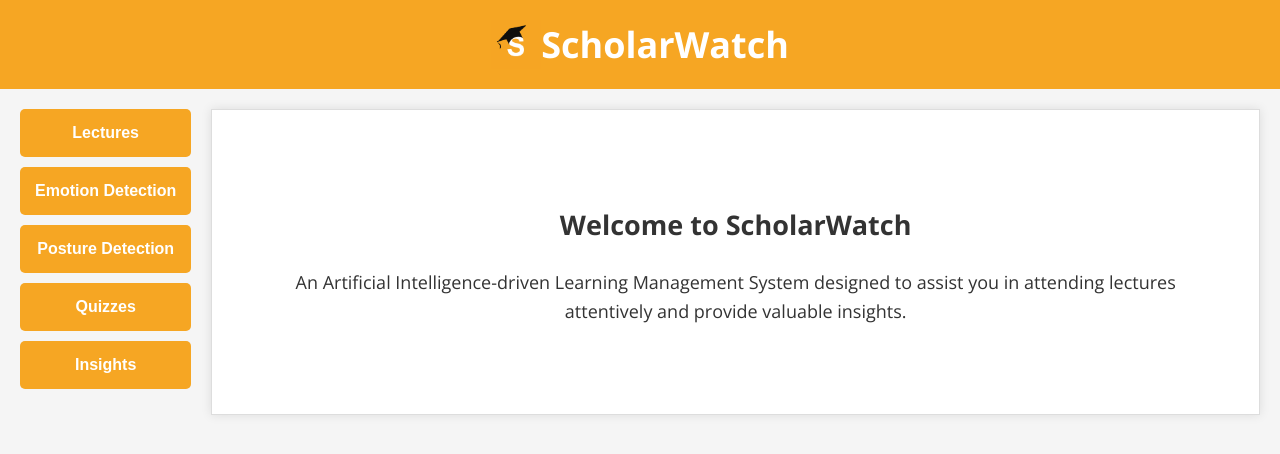
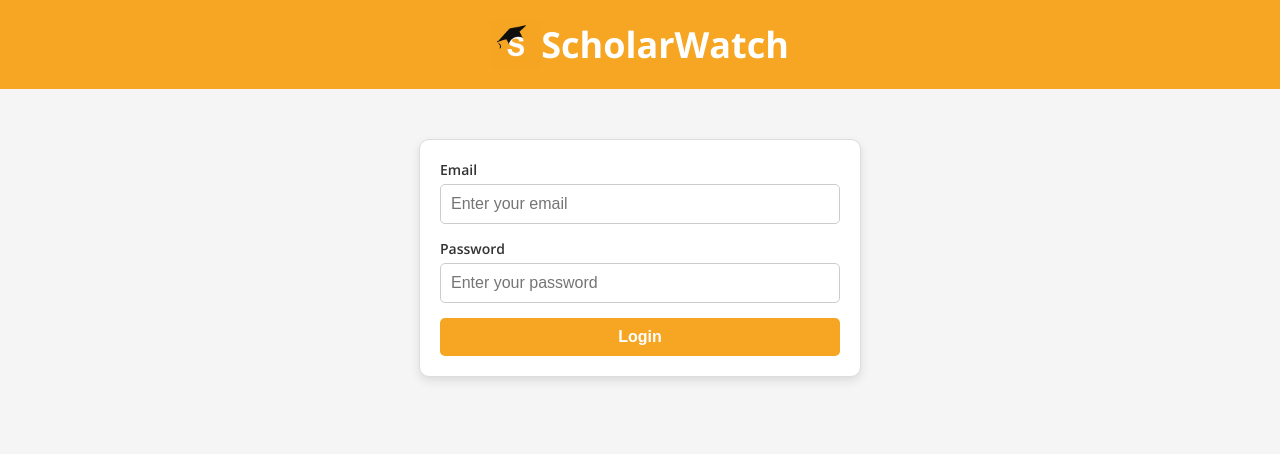
Before and after one commit to Quttoshii/scholarwatch, a React (Create React App) app in the folder webapp/: page / in a window 1280 px wide. Shown: the top 454 px of the page. Built offline with nearby package versions, Linux system fonts and the light colour scheme.

Commit message:
Added Login

```diff
--- a/webapp/src/App.css
+++ b/webapp/src/App.css
@@ -189,3 +189,89 @@ body {
   z-index: 1001; /* Make sure it stays above the video */
   pointer-events: none; /* Prevent interactions with the box */
 }
+
+.login-container {
+  text-align: center;
+  max-width: 400px;
+  margin: 50px auto; /* Center on the page */
+  padding: 20px;
+  background-color: #fff; /* White background for the form */
+  border-radius: 10px; /* Rounded corners */
+  box-shadow: 0 4px 10px rgba(0, 0, 0, 0.1); /* Subtle shadow */
+  border: 1px solid #ddd; /* Light border */
+}
+
+.login-container h2 {
+  font-size: 24px;
+  font-weight: bold;
+  color: #333;
+  margin-bottom: 10px;
+}
+
+.login-container p {
+  font-size: 16px;
+  color: #666; /* Lighter gray for the description */
+  margin-bottom: 20px;
+}
+
+.login-form {
+  display: flex;
+  flex-direction: column;
+  align-items: stretch; /* Stretch input fields to full width */
+}
+
+.form-group {
+  margin-bottom: 15px;
+  text-align: left; /* Align labels to the left */
+}
+
+.form-group label {
+  font-size: 14px;
+  font-weight: 600;
+  color: #333;
+  margin-bottom: 5px;
+  display: block; /* Ensure labels are on their own line */
+}
+
+.form-group input {
+  width: 100%; /* Full width of the container */
+  padding: 10px;
+  font-size: 16px;
+  border: 1px solid #ccc;
+  border-radius: 5px;
+  box-sizing: border-box;
+}
+
+.form-group input:focus {
+  border-color: #f6a623; /* Moodle orange */
+  outline: none;
+  box-shadow: 0 0 5px rgba(246, 166, 35, 0.5); /* Add glow effect */
+}
+
+.login-button {
+  background-color: #f6a623; /* Moodle orange */
+  color: white;
+  font-size: 16px;
+  font-weight: bold;
+  padding: 10px 20px;
+  border: none;
+  border-radius: 5px;
+  cursor: pointer;
+  transition: background-color 0.3s ease;
+}
+
+.login-button:hover {
+  background-color: #d48f20; /* Darker orange for hover */
+}
+
+.login-button:active {
+  background-color: #bf7e1a; /* Even darker orange for active state */
+}
+
+/* Responsive adjustments */
+@media (max-width: 768px) {
+  .login-container {
+    margin: 20px;
+    padding: 15px;
+  }
+}
--- a/webapp/src/App.js
+++ b/webapp/src/App.js
@@ -8,9 +8,11 @@ import Quizzes from './components/Quizzes';
 import LiveFeed from './components/LiveFeed';
 import Insights from './components/Insights';
 import PostureDetection from './components/PostureDetection';
+import Login from './components/Login';
 import './App.css';
 
 function App() {
+  const [userType, setUserType] = useState('');
   const [results, setResults] = useState({ awake_time: 0, drowsy_time: 0 });
   const [gazeResults, setGazeResults] = useState({ focused_time: 0, unfocused_time: 0 });
   const [isCalibrated, setIsCalibrated] = useState(false); // Track calibration globally
@@ -26,13 +28,26 @@ function App() {
     <Router>
       <div className="App">
         <Header />
+        {userType === "Teacher" ? (
+          <div className="main-container">
+            <div className="sidebar">
+              <Link to="/insights"><button>Insights</button></Link>
+            </div>
+            <div className="content">
+              <Routes>
+                <Route path="/" element={<Home />} />
+                <Route path="/insights" element={<Insights results={results} gazeResults={gazeResults} invalidationCount={invalidationCount} />} />
+                <Route path="*" element={<Navigate to="/" />} />
+              </Routes>
+            </div>
+          </div>
+        ) : (userType === "Student") ? (
           <div className="main-container">
             <div className="sidebar">
               <Link to="/lectures"><button>Lectures</button></Link>
               <Link to="/liveFeed"><button>Emotion Detection</button></Link>
               <Link to="/postureDetection"><button>Posture Detection</button></Link>
               <Link to="/quizzes"><button>Quizzes</button></Link>
-            <Link to="/insights"><button>Insights</button></Link>
             </div>
             <div className="content">
               <Routes>
@@ -40,12 +55,16 @@ function App() {
                 <Route path="/lectures" element={<Lectures isCalibrated={isCalibrated} setIsCalibrated={setIsCalibrated} setGazeResults={setGazeResults} />} />
                 <Route path="/liveFeed" element={<LiveFeed setResults={setResults} />} />
                 <Route path="/quizzes" element={<Quizzes incrementInvalidationCount={incrementInvalidationCount} />} />
-              <Route path="/insights" element={<Insights results={results} gazeResults={gazeResults} invalidationCount={invalidationCount} />} />
                 <Route path="/postureDetection" element={<PostureDetection/>} />
                 <Route path="*" element={<Navigate to="/" />} />
               </Routes>
             </div>
           </div>
+        ) : (
+          <Routes>
+            <Route path="/" element={<Login setUserType={setUserType}/>}/>
+          </Routes>
+        )}
       </div>
     </Router>
   );
--- /dev/null
+++ b/webapp/src/components/Login.js
@@ -0,0 +1,75 @@
+import React, { useState } from "react";
+
+function Login({ setUserType }) {
+    const [email, setEmail] = useState("");
+    const [password, setPassword] = useState("");
+    const [error, setError] = useState("");
+
+    const handleLogin = (e) => {
+        e.preventDefault();
+
+        // Prepare login data
+        const loginData = {
+            email: email,
+            password: password,
+        };
+
+        // Send login request to PHP backend
+        fetch("http://localhost/scholarwatch/fetchlogin.php", {
+            method: "POST",
+            headers: {
+                "Content-Type": "application/json",
+            },
+            body: JSON.stringify(loginData),
+        })
+            .then((response) => response.json())
+            .then((data) => {
+                if (data.error) {
+                    // Handle error response
+                    setError(data.error === "invalid_email" ? "Invalid email" : "Invalid password");
+                } else if (data.userType) {
+                    // Set user type on successful login
+                    setUserType(data.userType);
+                }
+            })
+            .catch((error) => {
+                setError("An error occurred. Please try again.");
+                console.error("Error during login:", error);
+            });
+    };
+
+    return (
+        <div className="login-container">
+            <form className="login-form" onSubmit={handleLogin}>
+                <div className="form-group">
+                    <label htmlFor="email">Email</label>
+                    <input
+                        type="email"
+                        id="email"
+                        value={email}
+                        onChange={(e) => setEmail(e.target.value)}
+                        placeholder="Enter your email"
+                        required
+                    />
+                </div>
+                <div className="form-group">
+                    <label htmlFor="password">Password</label>
+                    <input
+                        type="password"
+                        id="password"
+                        value={password}
+                        onChange={(e) => setPassword(e.target.value)}
+                        placeholder="Enter your password"
+                        required
+                    />
+                </div>
+                {error && <p className="error">{error}</p>}
+                <button type="submit" className="login-button">
+                    Login
+                </button>
+            </form>
+        </div>
+    );
+}
+
+export default Login;
```
Lines whose indentation alone changed are shown as unchanged.
